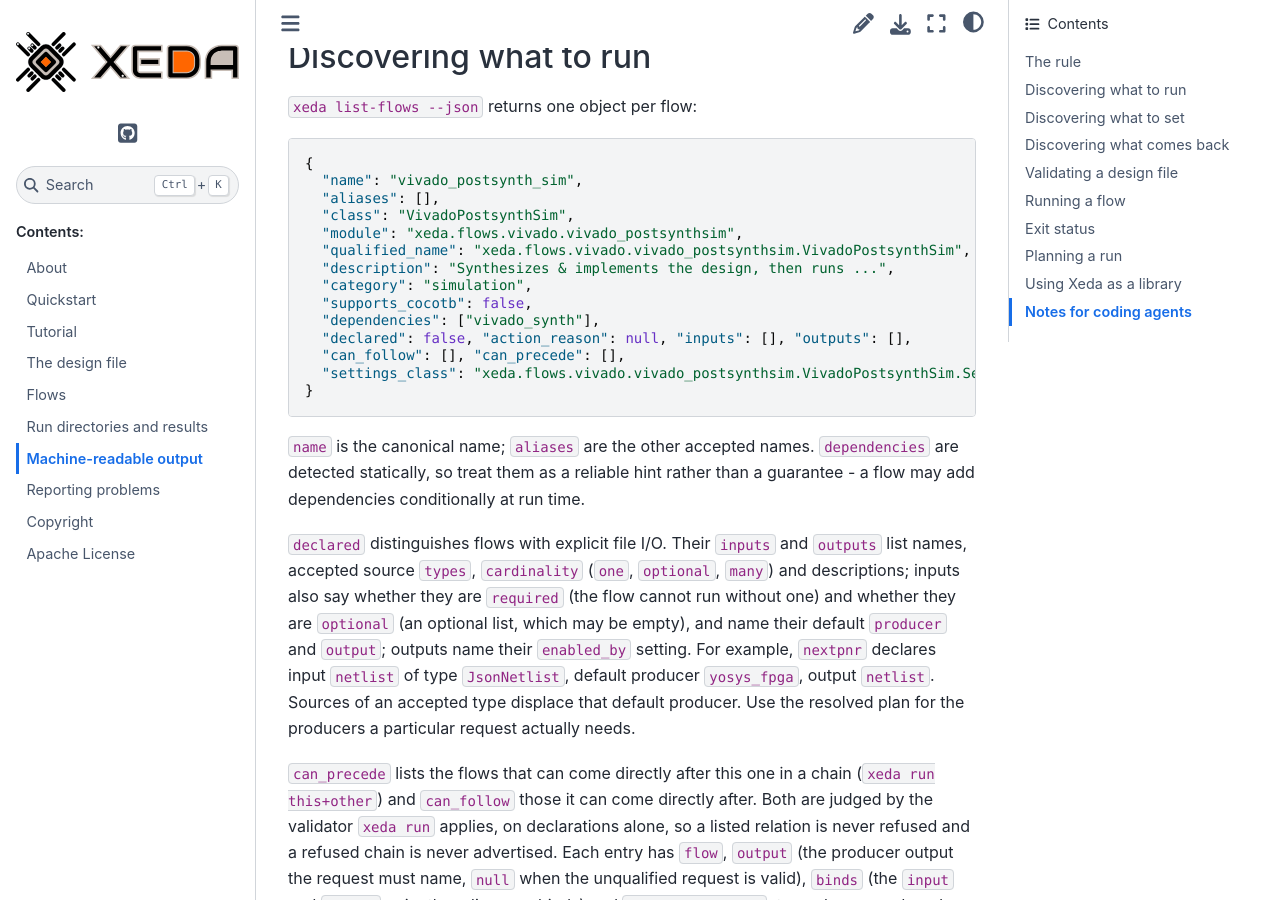
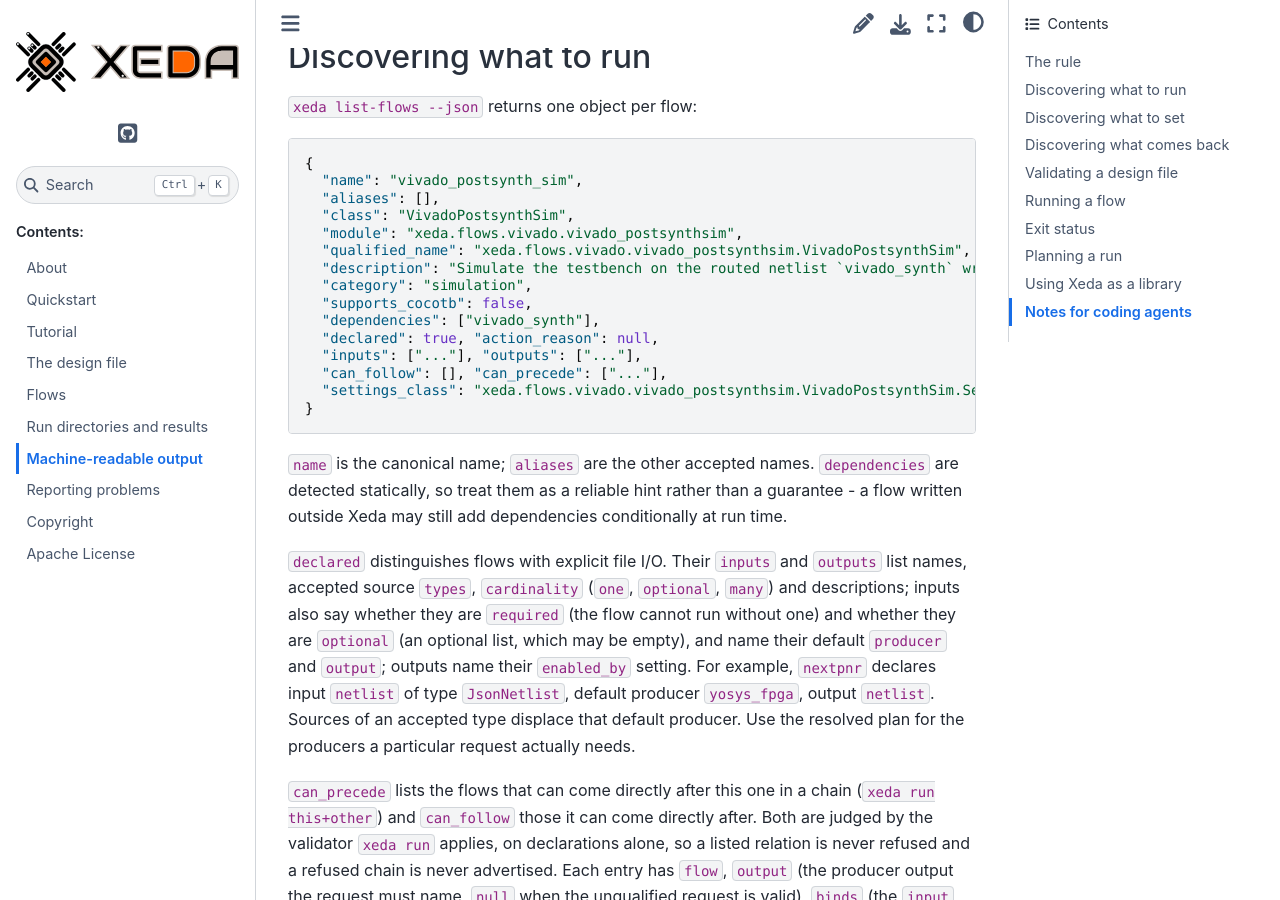
Before and after one commit to XedaHQ/xeda, a Sphinx documentation site: the page built from docs/machine-readable.rst, in a window 1280 px wide and 900 px high, scrolled down 996 px. Built offline with Sphinx 7.4.7 and the Sphinx Book theme 1.1.4, drawn with Linux system fonts in a browser that asks for light colours.

Commit message:
Bring the documentation in line with the per-target run directories and declared Vivado and OpenROAD flows
Drop 'not there yet' and 'until conversion' wording for what now exists, update the
list-flows example and the chainable-flow list, and say that no built-in flow
registers its own dependencies.

```diff
--- a/docs/design-file.rst
+++ b/docs/design-file.rst
@@ -502,7 +502,7 @@ One design file can describe the design for several boards. Each entry of ``targ
 ``xeda run`` and ``xeda dse`` take ``--target``; designs in a project file take targets the same
 way.
 
-Not there yet:
+Limits:
 
 - ``board``, ``fpga`` and ``custom_boards_file`` cannot be written once at a target's top level
   (they are refused, naming where to write them): they are settings of each flow, under the
--- a/docs/machine-readable.rst
+++ b/docs/machine-readable.rst
@@ -52,18 +52,19 @@ Discovering what to run
       "class": "VivadoPostsynthSim",
       "module": "xeda.flows.vivado.vivado_postsynthsim",
       "qualified_name": "xeda.flows.vivado.vivado_postsynthsim.VivadoPostsynthSim",
-      "description": "Synthesizes & implements the design, then runs ...",
+      "description": "Simulate the testbench on the routed netlist `vivado_synth` writes. ...",
       "category": "simulation",
       "supports_cocotb": false,
       "dependencies": ["vivado_synth"],
-      "declared": false, "action_reason": null, "inputs": [], "outputs": [],
-      "can_follow": [], "can_precede": [],
+      "declared": true, "action_reason": null,
+      "inputs": ["..."], "outputs": ["..."],
+      "can_follow": [], "can_precede": ["..."],
       "settings_class": "xeda.flows.vivado.vivado_postsynthsim.VivadoPostsynthSim.Settings"
     }
 
 ``name`` is the canonical name; ``aliases`` are the other accepted names. ``dependencies`` are
-detected statically, so treat them as a reliable hint rather than a guarantee - a flow may add
-dependencies conditionally at run time.
+detected statically, so treat them as a reliable hint rather than a guarantee - a flow written
+outside Xeda may still add dependencies conditionally at run time.
 
 ``declared`` distinguishes flows with explicit file I/O. Their ``inputs`` and ``outputs`` list
 names, accepted source ``types``, ``cardinality`` (``one``, ``optional``, ``many``) and descriptions;
```
Also changed, not shown: CLAUDE.md (+5 -5 lines), docs/flows.rst (+4 -4 lines), src/xeda/data/agent/references/design-file.md (+1 -1 lines), .claude/skills/xeda/references/design-file.md.
